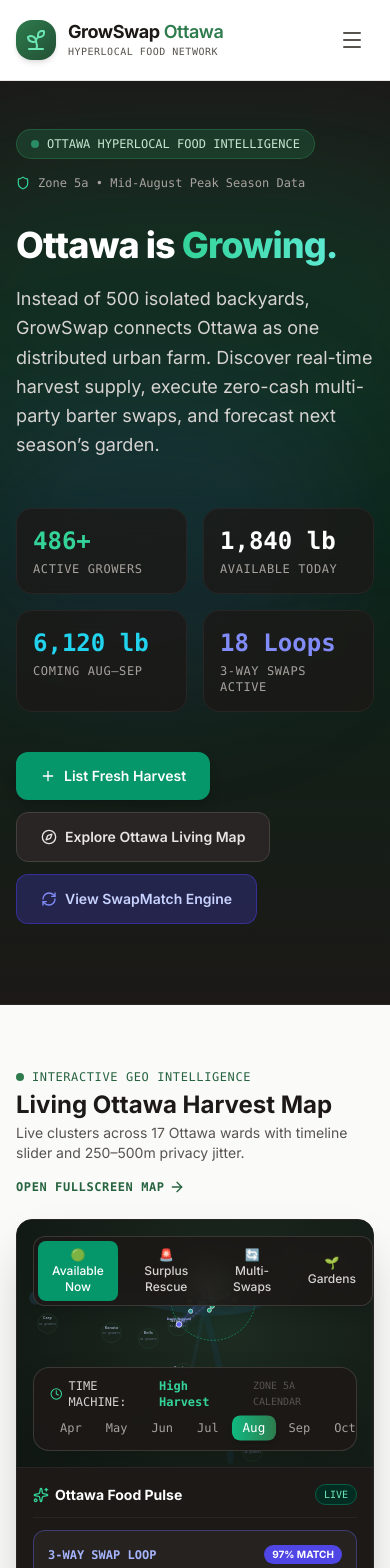
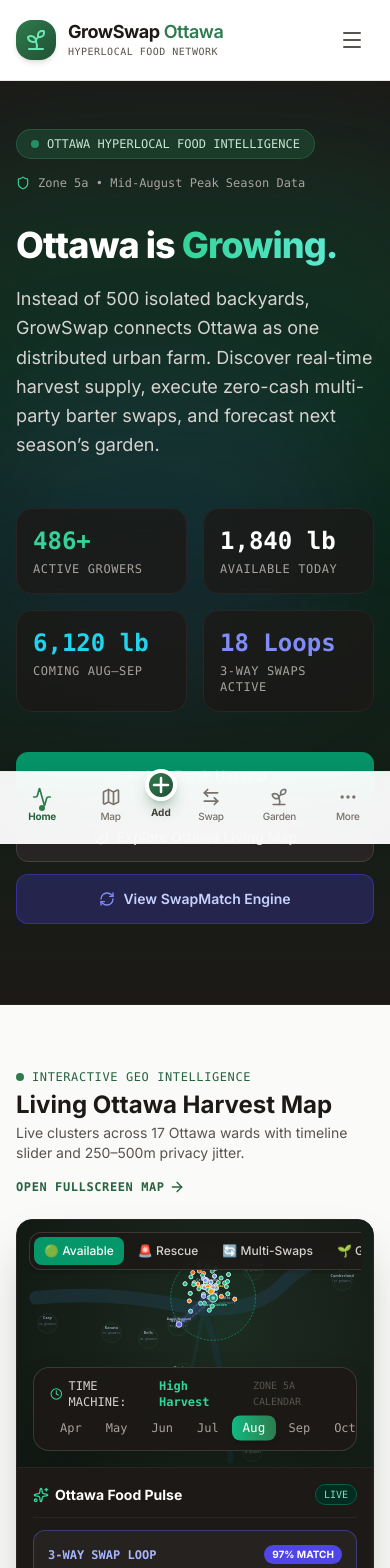
Before and after one commit to metamendmarketing/growswap-ottawa, a Next.js app: page / in a window 390 px wide. Shown: the top 1568 px of the page. Built offline with nearby package versions, Linux system fonts and the light colour scheme.

Commit message:
Mobile UX overhaul: Add mobile bottom navigation bar, touch-friendly map controls, mobile sheet modals, and responsive layout

```diff
--- a/src/app/layout.tsx
+++ b/src/app/layout.tsx
@@ -4,6 +4,7 @@ import './globals.css';
 import { AppStoreProvider } from '@/lib/data/store';
 import { Navbar } from '@/components/layout/Navbar';
 import { Footer } from '@/components/layout/Footer';
+import { MobileBottomNav } from '@/components/layout/MobileBottomNav';
 
 const inter = Inter({ subsets: ['latin'], variable: '--font-inter' });
 
@@ -23,8 +24,9 @@ export default function RootLayout({
       <body className={`${inter.variable} font-sans min-h-screen flex flex-col antialiased bg-stone-50 text-stone-900`}>
         <AppStoreProvider>
           <Navbar />
-          <main className="flex-1 flex flex-col">{children}</main>
+          <main className="flex-1 flex flex-col pb-20 lg:pb-0">{children}</main>
           <Footer />
+          <MobileBottomNav />
         </AppStoreProvider>
       </body>
     </html>
--- a/src/app/page.tsx
+++ b/src/app/page.tsx
@@ -85,24 +85,24 @@ export default function HomePage() {
           </div>
 
           {/* Quick Action CTA Row */}
-          <div className="flex flex-wrap items-center gap-3 pt-2">
+          <div className="flex flex-col sm:flex-row items-stretch sm:items-center gap-3 pt-2">
             <button
               onClick={() => setIsAddHarvestOpen(true)}
-              className="px-6 py-3.5 rounded-xl bg-emerald-600 hover:bg-emerald-500 text-white font-semibold text-sm shadow-lg hover:shadow-emerald-600/30 transition-all flex items-center gap-2 cursor-pointer"
+              className="px-6 py-3.5 rounded-xl bg-emerald-600 hover:bg-emerald-500 text-white font-semibold text-sm shadow-lg hover:shadow-emerald-600/30 transition-all flex items-center justify-center gap-2 cursor-pointer"
             >
               <Plus className="w-4 h-4" />
               <span>List Fresh Harvest</span>
             </button>
             <Link
               href="/map"
-              className="px-6 py-3.5 rounded-xl bg-stone-800 hover:bg-stone-700 text-stone-200 font-semibold text-sm border border-stone-700 transition-all flex items-center gap-2"
+              className="px-6 py-3.5 rounded-xl bg-stone-800 hover:bg-stone-700 text-stone-200 font-semibold text-sm border border-stone-700 transition-all flex items-center justify-center gap-2"
             >
               <Compass className="w-4 h-4" />
               <span>Explore Ottawa Living Map</span>
             </Link>
             <Link
               href="/swap"
-              className="px-6 py-3.5 rounded-xl bg-indigo-900/50 hover:bg-indigo-900/80 text-indigo-200 font-semibold text-sm border border-indigo-700/60 transition-all flex items-center gap-2"
+              className="px-6 py-3.5 rounded-xl bg-indigo-900/50 hover:bg-indigo-900/80 text-indigo-200 font-semibold text-sm border border-indigo-700/60 transition-all flex items-center justify-center gap-2"
             >
               <RefreshCw className="w-4 h-4 text-indigo-400" />
               <span>View SwapMatch Engine</span>
--- /dev/null
+++ b/src/components/layout/MobileBottomNav.tsx
@@ -0,0 +1,156 @@
+'use client';
+
+import React, { useState } from 'react';
+import Link from 'next/link';
+import { usePathname } from 'next/navigation';
+import {
+  Sprout,
+  Map,
+  ShoppingBag,
+  ArrowLeftRight,
+  LayoutGrid,
+  CalendarDays,
+  Activity,
+  Plus,
+  User,
+  MoreHorizontal,
+  X
+} from 'lucide-react';
+import { useAppStore } from '@/lib/data/store';
+import { AddHarvestModal } from '@/components/market/AddHarvestModal';
+
+export function MobileBottomNav() {
+  const pathname = usePathname();
+  const { currentUser } = useAppStore();
+  const [isAddHarvestOpen, setIsAddHarvestOpen] = useState(false);
+  const [isMoreOpen, setIsMoreOpen] = useState(false);
+
+  const mainTabs = [
+    { href: '/', label: 'Home', icon: Activity },
+    { href: '/map', label: 'Map', icon: Map },
+    { isAction: true, label: 'Add', icon: Plus },
+    { href: '/swap', label: 'Swap', icon: ArrowLeftRight },
+    { href: '/garden', label: 'Garden', icon: Sprout },
+  ];
+
+  const moreTabs = [
+    { href: '/market', label: 'Marketplace', icon: ShoppingBag, desc: 'Buy, barter, and rescue produce' },
+    { href: '/plan', label: '2027 Season Planner', icon: CalendarDays, desc: 'Crop demand optimizer' },
+    { href: '/ottawa', label: 'Ottawa Food Grid', icon: LayoutGrid, desc: 'Citywide shortage heatmaps' },
+    { href: `/grower/${currentUser.username}`, label: 'My Grower Profile', icon: User, desc: 'View your public profile' },
+  ];
+
+  return (
+    <>
+      {/* Fixed Bottom Navigation for Mobile Devices */}
+      <div className="lg:hidden fixed bottom-0 left-0 right-0 z-40 bg-white/95 backdrop-blur-xl border-t border-stone-200/90 shadow-[0_-4px_20px_rgba(0,0,0,0.08)] pb-[max(env(safe-area-inset-bottom),0.5rem)]">
+        <div className="flex items-center justify-around h-16 px-2 max-w-md mx-auto">
+          {mainTabs.map((tab, idx) => {
+            const Icon = tab.icon;
+
+            if (tab.isAction) {
+              return (
+                <button
+                  key="add-harvest-btn"
+                  onClick={() => setIsAddHarvestOpen(true)}
+                  className="flex flex-col items-center justify-center -mt-5 group focus:outline-hidden"
+                  aria-label="Add Harvest"
+                >
+                  <div className="w-13 h-13 rounded-full bg-gradient-to-br from-forest-600 to-forest-800 text-white flex items-center justify-center shadow-lg shadow-forest-700/30 group-active:scale-95 transition-transform border-4 border-white">
+                    <Plus className="w-6 h-6 stroke-[2.5]" />
+                  </div>
+                  <span className="text-[10px] font-bold text-stone-700 mt-1">Add</span>
+                </button>
+              );
+            }
+
+            const isActive = pathname === tab.href;
+
+            return (
+              <Link
+                key={tab.href}
+                href={tab.href!}
+                className={`flex-1 flex flex-col items-center justify-center py-1.5 rounded-xl transition-all active:scale-95 ${
+                  isActive ? 'text-forest-700 font-bold' : 'text-stone-500 hover:text-stone-900 font-medium'
+                }`}
+              >
+                <div className="relative">
+                  <Icon className={`w-5 h-5 ${isActive ? 'text-forest-600' : 'text-stone-500'}`} />
+                  {isActive && (
+                    <span className="absolute -bottom-1 left-1/2 -translate-x-1/2 w-1.5 h-1.5 rounded-full bg-forest-600" />
+                  )}
+                </div>
+                <span className="text-[10px] mt-1 tracking-tight leading-none">{tab.label}</span>
+              </Link>
+            );
+          })}
+
+          {/* More menu button */}
+          <button
+            onClick={() => setIsMoreOpen(true)}
+            className="flex-1 flex flex-col items-center justify-center py-1.5 rounded-xl text-stone-500 hover:text-stone-900 font-medium active:scale-95"
+          >
+            <MoreHorizontal className="w-5 h-5 text-stone-500" />
+            <span className="text-[10px] mt-1 tracking-tight leading-none">More</span>
+          </button>
+        </div>
+      </div>
+
+      {/* "More" Bottom Sheet Drawer for Mobile */}
+      {isMoreOpen && (
+        <div className="lg:hidden fixed inset-0 z-50 bg-stone-950/60 backdrop-blur-xs flex flex-col justify-end animate-in fade-in duration-200">
+          <div className="bg-white rounded-t-3xl p-6 space-y-4 max-h-[80vh] overflow-y-auto shadow-2xl animate-in slide-in-from-bottom duration-300">
+            {/* Grab Handle & Header */}
+            <div className="flex items-center justify-between pb-3 border-b border-stone-100">
+              <div className="flex items-center gap-2">
+                <div className="w-8 h-8 rounded-lg bg-forest-100 text-forest-700 flex items-center justify-center">
+                  <Sprout className="w-5 h-5" />
+                </div>
+                <h3 className="font-bold text-base text-stone-900">GrowSwap Navigation</h3>
+              </div>
+              <button
+                onClick={() => setIsMoreOpen(false)}
+                className="p-2 rounded-full bg-stone-100 text-stone-600 hover:bg-stone-200"
+              >
+                <X className="w-5 h-5" />
+              </button>
+            </div>
+
+            <div className="grid grid-cols-1 gap-2.5">
+              {moreTabs.map((tab) => {
+                const Icon = tab.icon;
+                const isActive = pathname === tab.href;
+                return (
+                  <Link
+                    key={tab.href}
+                    href={tab.href}
+                    onClick={() => setIsMoreOpen(false)}
+                    className={`flex items-center gap-3.5 p-3.5 rounded-2xl border transition-all ${
+                      isActive
+                        ? 'bg-forest-50 border-forest-300 text-forest-900'
+                        : 'bg-stone-50 border-stone-200/80 text-stone-800 hover:bg-stone-100'
+                    }`}
+                  >
+                    <div className="w-10 h-10 rounded-xl bg-white flex items-center justify-center shadow-xs text-forest-600 shrink-0">
+                      <Icon className="w-5 h-5" />
+                    </div>
+                    <div>
+                      <div className="text-sm font-bold">{tab.label}</div>
+                      <div className="text-[11px] text-stone-500">{tab.desc}</div>
+                    </div>
+                  </Link>
+                );
+              })}
+            </div>
+          </div>
+        </div>
+      )}
+
+      {/* Add Harvest Modal */}
+      <AddHarvestModal
+        isOpen={isAddHarvestOpen}
+        onClose={() => setIsAddHarvestOpen(false)}
+      />
+    </>
+  );
+}
--- a/src/components/map/OttawaMap.tsx
+++ b/src/components/map/OttawaMap.tsx
@@ -14,7 +14,8 @@ import {
   ShieldCheck,
   Maximize2,
   Calendar,
-  AlertTriangle
+  AlertTriangle,
+  X
 } from 'lucide-react';
 import { Coordinates, Listing, Profile, SwapMatch } from '@/types';
 import { OTTAWA_CENTER, OTTAWA_COMMUNITIES, OTTAWA_COMMUNITY_GARDENS } from '@/lib/data/ottawa-geo';
@@ -111,28 +112,28 @@ export function OttawaMap({
   return (
     <div className={`relative flex flex-col md:flex-row w-full ${heightClassName} bg-stone-900 rounded-2xl overflow-hidden shadow-2xl border border-stone-800`}>
       {/* Map Header Overlay Controls */}
-      <div className="absolute top-4 left-4 z-20 flex flex-wrap items-center gap-2">
+      <div className="absolute top-3 left-3 right-3 z-20 flex items-center gap-2 overflow-x-auto scrollbar-none pb-1">
         {/* Layer Selector */}
-        <div className="flex items-center gap-1.5 p-1 bg-stone-900/90 backdrop-blur-md rounded-xl border border-stone-700/80 shadow-lg text-xs">
+        <div className="flex items-center gap-1 p-1 bg-stone-900/90 backdrop-blur-md rounded-xl border border-stone-700/80 shadow-lg text-xs shrink-0">
           <button
             onClick={() => setActiveLayer('AVAILABLE_NOW')}
-            className={`px-3 py-1.5 rounded-lg font-medium transition-all cursor-pointer ${
+            className={`px-2.5 py-1.5 rounded-lg font-medium transition-all cursor-pointer whitespace-nowrap ${
               activeLayer === 'AVAILABLE_NOW' ? 'bg-emerald-600 text-white shadow-xs' : 'text-stone-300 hover:text-white'
             }`}
           >
-            🟢 Available Now
+            🟢 Available
           </button>
           <button
             onClick={() => setActiveLayer('SURPLUS_RESCUE')}
-            className={`px-3 py-1.5 rounded-lg font-medium transition-all cursor-pointer ${
+            className={`px-2.5 py-1.5 rounded-lg font-medium transition-all cursor-pointer whitespace-nowrap ${
               activeLayer === 'SURPLUS_RESCUE' ? 'bg-amber-600 text-white shadow-xs' : 'text-stone-300 hover:text-white'
             }`}
           >
-            🚨 Surplus Rescue
+            🚨 Rescue
           </button>
           <button
             onClick={() => setActiveLayer('SWAPS')}
-            className={`px-3 py-1.5 rounded-lg font-medium transition-all cursor-pointer ${
+            className={`px-2.5 py-1.5 rounded-lg font-medium transition-all cursor-pointer whitespace-nowrap ${
               activeLayer === 'SWAPS' ? 'bg-indigo-600 text-white shadow-xs' : 'text-stone-300 hover:text-white'
             }`}
           >
@@ -140,7 +141,7 @@ export function OttawaMap({
           </button>
           <button
             onClick={() => setActiveLayer('COMMUNITY_GARDENS')}
-            className={`px-3 py-1.5 rounded-lg font-medium transition-all cursor-pointer ${
+            className={`px-2.5 py-1.5 rounded-lg font-medium transition-all cursor-pointer whitespace-nowrap ${
               activeLayer === 'COMMUNITY_GARDENS' ? 'bg-blue-600 text-white shadow-xs' : 'text-stone-300 hover:text-white'
             }`}
           >
@@ -148,19 +149,19 @@ export function OttawaMap({
           </button>
           <button
             onClick={() => setActiveLayer('SUPPLY_GAPS')}
-            className={`hidden sm:inline-block px-3 py-1.5 rounded-lg font-medium transition-all cursor-pointer ${
+            className={`px-2.5 py-1.5 rounded-lg font-medium transition-all cursor-pointer whitespace-nowrap ${
               activeLayer === 'SUPPLY_GAPS' ? 'bg-rose-600 text-white shadow-xs' : 'text-stone-300 hover:text-white'
             }`}
           >
-            📊 Supply Gaps
+            📊 Gaps
           </button>
         </div>
 
         {/* Radius Selector */}
-        <div className="hidden lg:flex items-center gap-1 px-3 py-1.5 bg-stone-900/90 backdrop-blur-md rounded-xl border border-stone-700/80 text-xs font-mono text-stone-300">
+        <div className="flex items-center gap-1 px-2.5 py-1 bg-stone-900/90 backdrop-blur-md rounded-xl border border-stone-700/80 text-xs font-mono text-stone-300 shrink-0">
           <Compass className="w-3.5 h-3.5 text-emerald-400" />
           <span>Radius:</span>
-          {[5, 10, 15, 25, 50].map((r) => (
+          {[5, 10, 15, 25].map((r) => (
             <button
               key={r}
               onClick={() => setRadiusKm(r)}
@@ -424,6 +425,41 @@ export function OttawaMap({
           </div>
         </div>
 
+        {/* Mobile Slide-Up Floating Harvest Card */}
+        {selectedPin && (
+          <div className="md:hidden absolute inset-x-3 bottom-18 z-30 p-4 bg-stone-900/95 backdrop-blur-xl border border-stone-700/90 rounded-2xl shadow-2xl animate-in slide-in-from-bottom-4 duration-200">
+            <div className="flex items-start justify-between">
+              <div className="flex items-center gap-3">
+                <span className="text-3xl">{selectedPin.product?.emoji || '🥬'}</span>
+                <div>
+                  <h4 className="font-bold text-white text-sm line-clamp-1">{selectedPin.title}</h4>
+                  <p className="text-[11px] text-stone-400 font-mono">
+                    {selectedPin.community_name || 'Ottawa'} • {selectedPin.seller?.display_name}
+                  </p>
+                </div>
+              </div>
+              <button
+                onClick={() => setSelectedPin(null)}
+                className="p-1.5 rounded-lg bg-stone-800 text-stone-400 hover:text-white"
+              >
+                <X className="w-4 h-4" />
+              </button>
+            </div>
+
+            <div className="mt-3 flex items-center justify-between gap-2">
+              <span className="text-xs font-mono font-bold text-emerald-400">
+                {selectedPin.listing_type === 'RESCUE' ? 'FREE RESCUE' : `$${selectedPin.price?.toFixed(2)}/${selectedPin.unit}`}
+              </span>
+              <Link
+                href={`/market/${selectedPin.id}`}
+                className="px-4 py-2 rounded-xl bg-emerald-600 hover:bg-emerald-500 text-white text-xs font-bold font-mono transition-colors shadow-sm"
+              >
+                View Details & Swap →
+              </Link>
+            </div>
+          </div>
+        )}
+
         {/* Hovered grower badge tooltip */}
         {hoveredGrower && (
           <div className="absolute top-16 left-6 z-30 px-3 py-1.5 rounded-lg bg-stone-950/90 text-white text-xs border border-stone-700 pointer-events-none flex items-center gap-1.5 font-mono shadow-xl">
--- a/src/components/market/AddHarvestModal.tsx
+++ b/src/components/market/AddHarvestModal.tsx
@@ -73,8 +73,8 @@ export function AddHarvestModal({ isOpen, onClose, onSuccess }: AddHarvestModalP
   };
 
   return (
-    <div className="fixed inset-0 z-50 flex items-center justify-center p-4 bg-stone-950/60 backdrop-blur-sm animate-in fade-in duration-200">
-      <div className="bg-white w-full max-w-xl rounded-3xl shadow-2xl border border-stone-200 overflow-hidden flex flex-col max-h-[90vh]">
+    <div className="fixed inset-0 z-50 flex items-end sm:items-center justify-center p-0 sm:p-4 bg-stone-950/60 backdrop-blur-sm animate-in fade-in duration-200">
+      <div className="bg-white w-full max-w-xl rounded-t-3xl sm:rounded-3xl shadow-2xl border-t sm:border border-stone-200 overflow-hidden flex flex-col max-h-[92vh]">
         {/* Header */}
         <div className="bg-forest-900 text-white p-6 flex items-center justify-between">
           <div className="flex items-center gap-3">
--- a/src/components/swap/MultiSwapGraph.tsx
+++ b/src/components/swap/MultiSwapGraph.tsx
@@ -116,10 +116,10 @@ export function MultiSwapGraph({ swapMatch, onPropose }: MultiSwapGraphProps) {
         <button
           onClick={handlePropose}
           disabled={proposed}
-          className={`px-5 py-2.5 rounded-xl text-xs font-bold tracking-wide transition-all shrink-0 cursor-pointer shadow-md ${
+          className={`w-full sm:w-auto px-6 py-3 rounded-xl text-xs font-bold tracking-wide transition-all shrink-0 cursor-pointer shadow-md text-center ${
             proposed
               ? 'bg-emerald-600 text-white cursor-default'
-              : 'bg-indigo-600 hover:bg-indigo-700 text-white hover:shadow-lg'
+              : 'bg-indigo-600 hover:bg-indigo-700 text-white hover:shadow-lg active:scale-98'
           }`}
         >
           {proposed ? '✓ Proposal Broadcast to Network' : 'Propose 3-Way Exchange →'}
```
Also changed, not shown: 1 other file (tests, documents, lock files or other folders).
